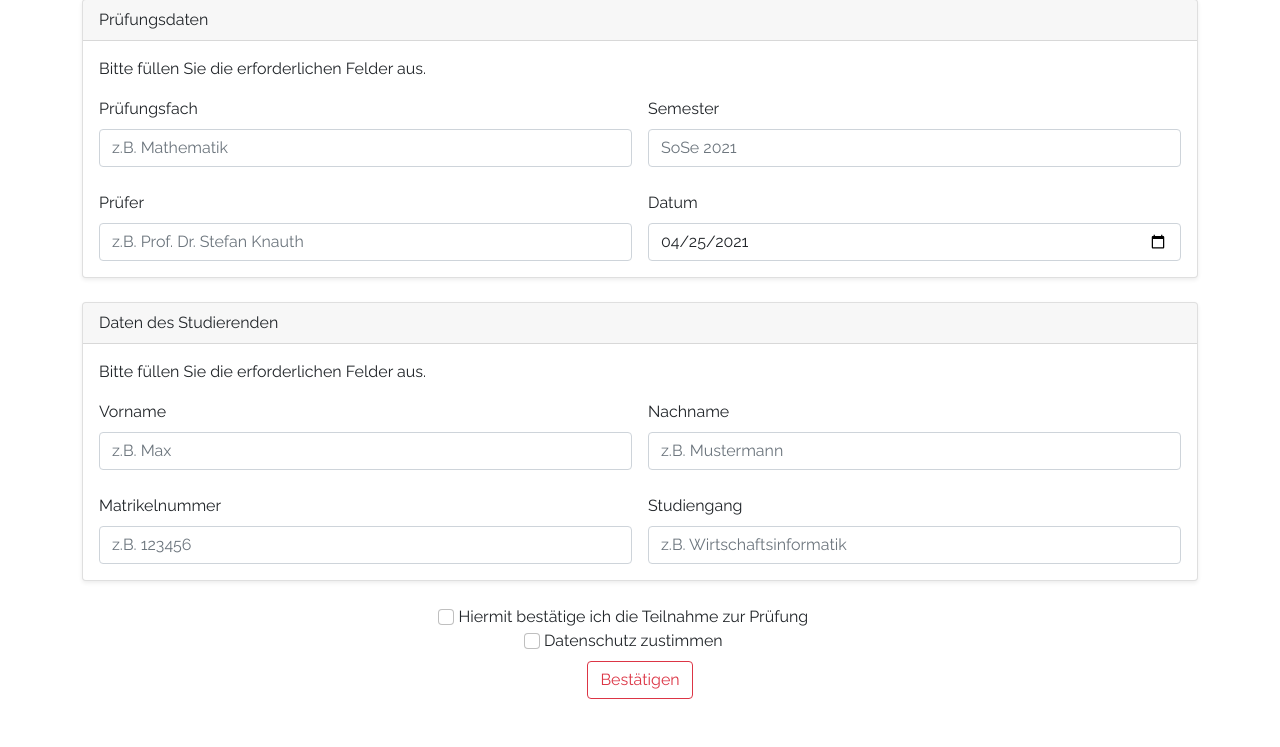
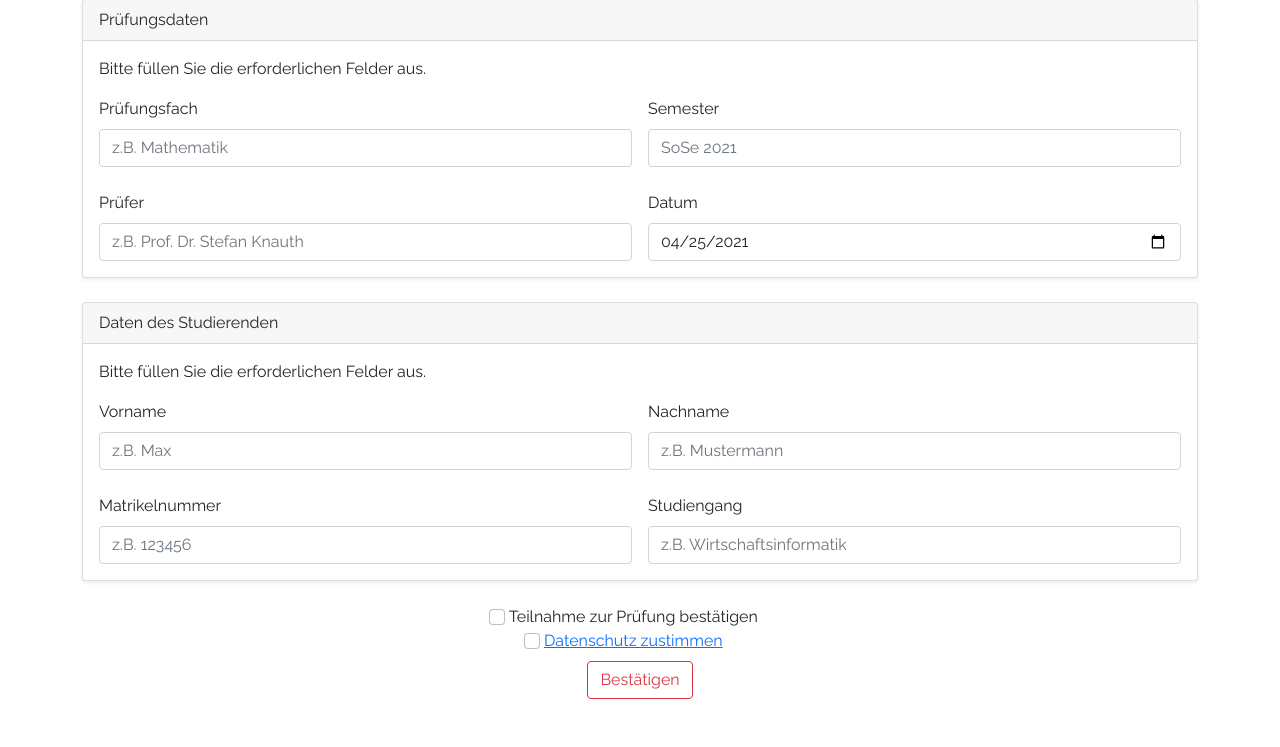
Before and after one commit to LucaKlr/Pervasive-Computing, a Django app: page /formular/ in a window 1280 px wide. Shown: the part 121-868 px from the top of the page. Run offline with Django 3.2, Linux system fonts and the light colour scheme; some libraries are stand-ins or nearby versions.

Commit message:
Datenschutzerklaerungsvorlage eingebunden

```diff
--- a/hftcheckin/templates/hftchekin/formular.html
+++ b/hftcheckin/templates/hftchekin/formular.html
@@ -81,13 +81,14 @@
                             <div class="checkbox-div text-center">
                                 <input class="form-check-input checkbox-input" type="checkbox" id="agb" required>
                                 <label class="form-check-label checkbox-label" for="agb">
-                                    Hiermit bestätige ich die Teilnahme zur Prüfung
+                                    Teilnahme zur Prüfung bestätigen
                                 </label>
                                 <br>
                                 <input class="form-check-input checkbox-input" type="checkbox" id="datenschutz"
                                        required>
-                                <label class="form-check-label checkbox-label" for="datenschutz">
-                                    Datenschutz zustimmen
+                                <label class="form-check-label checkbox-label" for="datenschutz"> <a
+                                        href="{% static 'pdf/Datenschutzerklaerung.pdf' %}" target="_blank">
+                                    Datenschutz zustimmen </a>
                                 </label>
                                 <br>
                                 <button type="submit" class="btn btn-outline-danger mt-2">Bestätigen</button>
```
Also changed, not shown: 1 other file.
